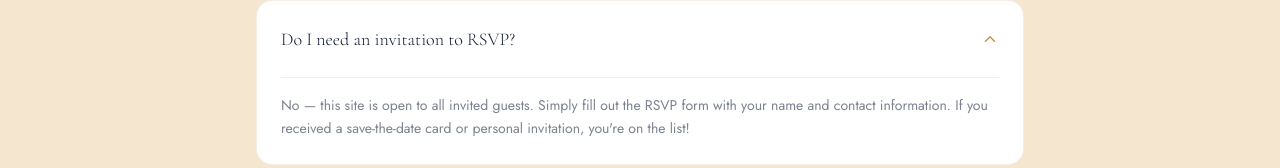
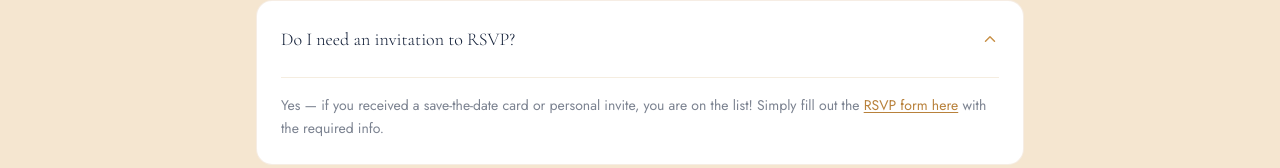
Before and after one commit to GIdeon1199/wedding-rsvp, a Next.js app: page /faq in a window 1280 px wide. Both pictures are taken after a click on the button "Do I need an invitation to RSVP?". Shown: the part 632-800 px from the top of the page. Built offline with nearby package versions, Linux system fonts and the light colour scheme.

Commit message:
Update first FAQ question

```diff
--- a/app/faq/page.tsx
+++ b/app/faq/page.tsx
@@ -7,6 +7,7 @@ import SectionHeader from "@/components/SectionHeader";
 import { WEDDING_CONFIG } from "@/lib/wedding-config";
 import { ChevronDown, Mail } from "lucide-react";
 import { ReactNode } from "react";
+import Link from "next/link";
 
 type FAQ = {
   q: string;
@@ -16,7 +17,15 @@ type FAQ = {
 const faqs: FAQ[] = [
   {
     q: "Do I need an invitation to RSVP?",
-    a: "No — this site is open to all invited guests. Simply fill out the RSVP form with your name and contact information. If you received a save-the-date card or personal invitation, you're on the list!",
+    a: (
+      <>
+        Yes — if you received a save-the-date card or personal invite, you are on the list! Simply fill out the{" "}
+        <Link href="/rsvp" className="text-gold-500 hover:text-gold-600 font-medium underline underline-offset-2">
+          RSVP form here
+        </Link>{" "}
+        with the required info.
+      </>
+    ),
   },
   {
     q: "What is the RSVP deadline?",
```
